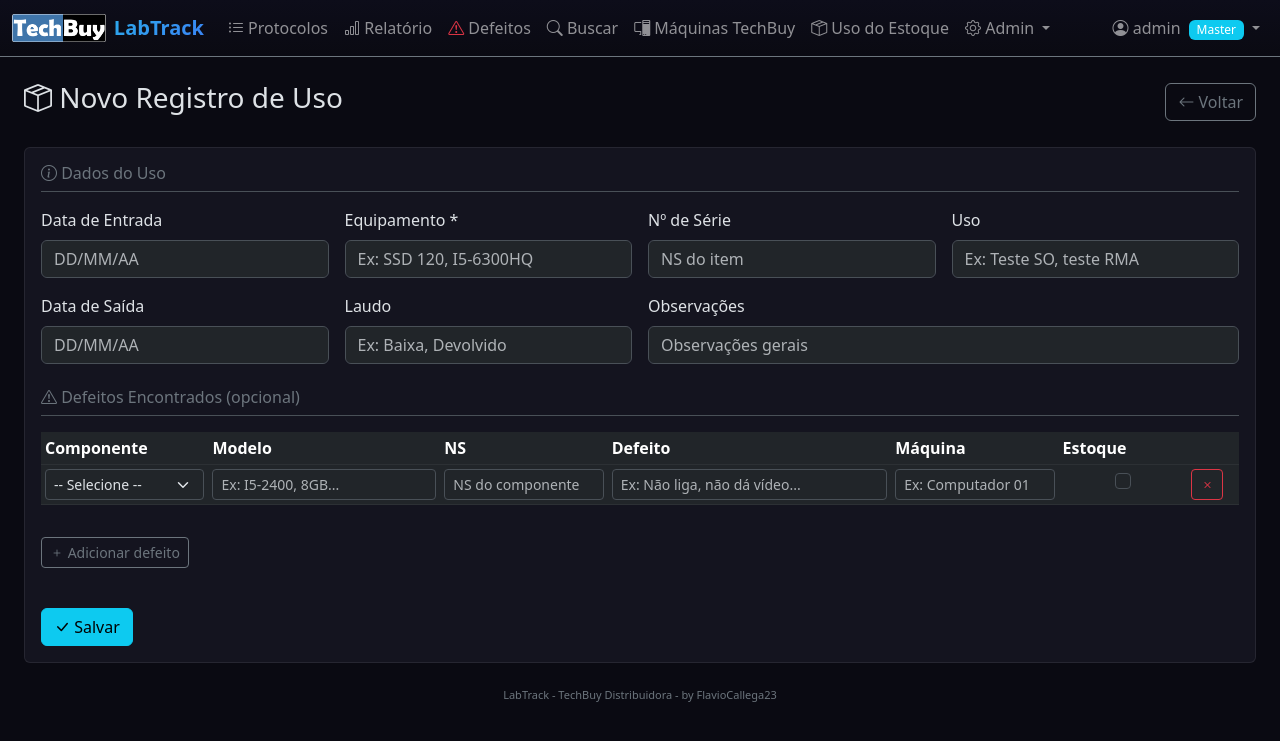
After one commit to DevFlavioCallega23/LabTrack-V-TechBuy, a Flask app: page /estoque/novo in a window 1280 px wide. The commit adds this page. Shown: the top 741 px of the page. Run offline with Flask 3, Linux system fonts and the light colour scheme; a user stored in the database is signed in; some libraries are stand-ins or nearby versions.

Commit message:
feat: backup dinamico, defeitos agrupados por maquina, uso do estoque, busca avancada, relatorio geral, mascaras, machine grouping no teste de mesa

```diff
--- /dev/null
+++ b/app/routes/estoque.py
@@ -0,0 +1,129 @@
+from flask import Blueprint, render_template, redirect, url_for, flash, request
+from flask_login import login_required, current_user
+from app import db
+from app.models import EstoqueUso, Defect
+
+estoque_bp = Blueprint('estoque', __name__, url_prefix='/estoque')
+
+
+def master_required():
+    if not current_user.is_master():
+        flash('Acesso restrito ao Master.', 'danger')
+        return redirect(url_for('main.dashboard'))
+    return None
+
+
+def parse_estoque_defects(request_form):
+    defects = []
+    types = request_form.getlist('defect_type[]')
+    models = request_form.getlist('defect_model[]')
+    serials = request_form.getlist('defect_serial[]')
+    descs = request_form.getlist('defect_desc[]')
+    maquinas = request_form.getlist('defect_maquina[]')
+    vindo_estoque_vals = request_form.getlist('defect_vindo_estoque[]')
+    for i in range(len(types)):
+        if types[i].strip():
+            defects.append(Defect(
+                component_type=types[i].strip(),
+                specification=models[i].strip() if i < len(models) else '',
+                serial_number=serials[i].strip() if i < len(serials) else '',
+                description=descs[i].strip() if i < len(descs) else '',
+                maquina=maquinas[i].strip() if i < len(maquinas) else '',
+                vindo_estoque='1' in vindo_estoque_vals if i < len(vindo_estoque_vals) else False,
+                sort_order=i
+            ))
+    return defects
+
+
+@estoque_bp.route('/')
+@login_required
+def index():
+    bloqueio = master_required()
+    if bloqueio:
+        return bloqueio
+    itens = EstoqueUso.query.order_by(EstoqueUso.id.desc()).all()
+    return render_template('estoque/index.html', itens=itens)
+
+
+@estoque_bp.route('/novo', methods=['GET', 'POST'])
+@login_required
+def novo():
+    bloqueio = master_required()
+    if bloqueio:
+        return bloqueio
+    if request.method == 'POST':
+        equipamento = request.form.get('equipamento', '').strip()
+        if not equipamento:
+            flash('Informe o equipamento.', 'warning')
+            return render_template('estoque/form.html', item=None)
+        item = EstoqueUso(
+            data_entrada=request.form.get('data_entrada', '').strip() or None,
+            equipamento=equipamento,
+            ns=request.form.get('ns', '').strip() or None,
+            uso=request.form.get('uso', '').strip() or None,
+            data_saida=request.form.get('data_saida', '').strip() or None,
+            laudo=request.form.get('laudo', '').strip() or None,
+            obs=request.form.get('obs', '').strip() or None,
+        )
+        db.session.add(item)
+        db.session.flush()
+
+        defects = parse_estoque_defects(request.form)
+        for d in defects:
+            d.estoque_uso_id = item.id
+        db.session.add_all(defects)
+        db.session.commit()
+        flash(f'Registro de uso criado!', 'success')
+        return redirect(url_for('estoque.detail', id=item.id))
+    return render_template('estoque/form.html', item=None)
+
+
+@estoque_bp.route('/<int:id>')
+@login_required
+def detail(id):
+    bloqueio = master_required()
+    if bloqueio:
+        return bloqueio
+    item = EstoqueUso.query.get_or_404(id)
+    return render_template('estoque/detail.html', item=item)
+
+
+@estoque_bp.route('/<int:id>/editar', methods=['GET', 'POST'])
+@login_required
+def editar(id):
+    bloqueio = master_required()
+    if bloqueio:
+        return bloqueio
+    item = EstoqueUso.query.get_or_404(id)
+    if request.method == 'POST':
+        item.equipamento = request.form.get('equipamento', '').strip() or item.equipamento
+        item.data_entrada = request.form.get('data_entrada', '').strip() or None
+        item.ns = request.form.get('ns', '').strip() or None
+        item.uso = request.form.get('uso', '').strip() or None
+        item.data_saida = request.form.get('data_saida', '').strip() or None
+        item.laudo = request.form.get('laudo', '').strip() or None
+        item.obs = request.form.get('obs', '').strip() or None
+
+        Defect.query.filter_by(estoque_uso_id=item.id).delete()
+        defects = parse_estoque_defects(request.form)
+        for d in defects:
+            d.estoque_uso_id = item.id
+        db.session.add_all(defects)
+        db.session.commit()
+        flash('Registro atualizado!', 'success')
+        return redirect(url_for('estoque.detail', id=item.id))
+    return render_template('estoque/form.html', item=item)
+
+
+@estoque_bp.route('/<int:id>/excluir', methods=['POST'])
+@login_required
+def excluir(id):
+    bloqueio = master_required()
+    if bloqueio:
+        return bloqueio
+    item = EstoqueUso.query.get_or_404(id)
+    Defect.query.filter_by(estoque_uso_id=item.id).delete()
+    db.session.delete(item)
+    db.session.commit()
+    flash('Registro excluído.', 'success')
+    return redirect(url_for('estoque.index'))
--- a/app/routes/protocols.py
+++ b/app/routes/protocols.py
@@ -898,6 +898,35 @@ def build_defeitos_agrupados():
                     })
             except (json.JSONDecodeError, TypeError):
                 pass
+
+    from app.models import EstoqueUso
+    estoque_itens = EstoqueUso.query.order_by(EstoqueUso.created_at.desc()).all()
+    for eu in estoque_itens:
+        for d in eu.defeitos:
+            grupos['venda'].append({
+                'fonte': 'estoque',
+                'defect_id': d.id,
+                'component': d.component_type,
+                'model': d.specification or '',
+                'serial': d.serial_number or '',
+                'desc': d.description or '',
+                'responsavel': '',
+                'status': '',
+                'maquina': d.maquina or '',
+                'protocolo': f'Estoque #{eu.id}',
+                'protocolo_id': None,
+                'protocolo_status': '',
+                'cliente': '',
+                'data': eu.created_at,
+                'tipo': 'estoque',
+                'venda_pe': False,
+                'garantia': None,
+                'vindo_estoque': d.vindo_estoque,
+                'equipamento': eu.equipamento or '',
+                'ns_estoque': eu.ns or '',
+                'uso': eu.uso or '',
+                'laudo': eu.laudo or '',
+            })
     return grupos
 
 @protocols_bp.route('/defeitos')
@@ -911,7 +940,8 @@ def defeitos():
         def filtro(item):
             if q:
                 alvo = ' '.join(str(item.get(k, '') or '') for k in (
-                    'component', 'model', 'serial', 'desc', 'protocolo', 'cliente', 'maquina')).lower()
+                    'component', 'model', 'serial', 'desc', 'protocolo', 'cliente', 'maquina',
+                    'equipamento', 'ns_estoque', 'uso', 'laudo')).lower()
                 if q not in alvo:
                     return False
             if f_status and item.get('status', '') != f_status:
--- a/app/templates/base.html
+++ b/app/templates/base.html
@@ -45,6 +45,11 @@
                     <li class="nav-item">
                         <a class="nav-link" href="{{ url_for('maquinas.index') }}">
                             <i class="bi bi-pc-display"></i> Máquinas TechBuy
+                        </a>
+                    </li>
+                    <li class="nav-item">
+                        <a class="nav-link" href="{{ url_for('estoque.index') }}">
+                            <i class="bi bi-box-seam"></i> Uso do Estoque
                         </a>
                     </li>
                     {% endif %}
--- /dev/null
+++ b/app/templates/estoque/form.html
@@ -0,0 +1,137 @@
+{% extends "base.html" %}
+{% block content %}
+{% set COMP_LABELS = {'processador': 'Processador', 'placa_mae': 'Placa-Mãe (Soquete)', 'ram': 'RAM', 'ssd': 'SSD', 'fonte': 'Fonte', 'monitor': 'Monitor', 'outro': 'Outro'} %}
+<div class="d-flex justify-content-between align-items-center mb-4">
+    <h3><i class="bi bi-box-seam"></i> {{ 'Editar' if item else 'Novo' }} Registro de Uso</h3>
+    <a href="{{ url_for('estoque.index') }}" class="btn btn-outline-secondary">
+        <i class="bi bi-arrow-left"></i> Voltar
+    </a>
+</div>
+
+<div class="card">
+    <div class="card-body">
+        <form method="POST" autocomplete="off">
+            <h6 class="text-secondary border-bottom pb-2 mb-3"><i class="bi bi-info-circle"></i> Dados do Uso</h6>
+            <div class="row g-3 mb-4">
+                <div class="col-md-3">
+                    <label class="form-label">Data de Entrada</label>
+                    <input type="text" name="data_entrada" class="form-control date-mask" placeholder="DD/MM/AA" value="{{ item.data_entrada if item else '' }}">
+                </div>
+                <div class="col-md-3">
+                    <label class="form-label">Equipamento *</label>
+                    <input type="text" name="equipamento" class="form-control" placeholder="Ex: SSD 120, I5-6300HQ" value="{{ item.equipamento if item else '' }}" required>
+                </div>
+                <div class="col-md-3">
+                    <label class="form-label">Nº de Série</label>
+                    <input type="text" name="ns" class="form-control" placeholder="NS do item" value="{{ item.ns if item else '' }}">
+                </div>
+                <div class="col-md-3">
+                    <label class="form-label">Uso</label>
+                    <input type="text" name="uso" class="form-control" placeholder="Ex: Teste SO, teste RMA" value="{{ item.uso if item else '' }}">
+                </div>
+                <div class="col-md-3">
+                    <label class="form-label">Data de Saída</label>
+                    <input type="text" name="data_saida" class="form-control date-mask" placeholder="DD/MM/AA" value="{{ item.data_saida if item else '' }}">
+                </div>
+                <div class="col-md-3">
+                    <label class="form-label">Laudo</label>
+                    <input type="text" name="laudo" class="form-control" placeholder="Ex: Baixa, Devolvido" value="{{ item.laudo if item else '' }}">
+                </div>
+                <div class="col-md-6">
+                    <label class="form-label">Observações</label>
+                    <input type="text" name="obs" class="form-control" placeholder="Observações gerais" value="{{ item.obs if item else '' }}">
+                </div>
+            </div>
+
+            <h6 class="text-secondary border-bottom pb-2 mb-3"><i class="bi bi-exclamation-triangle"></i> Defeitos Encontrados (opcional)</h6>
+            <div class="table-responsive mb-3">
+                <table class="table table-dark table-sm" id="defectTable">
+                    <thead>
+                        <tr>
+                            <th style="width:13%">Componente</th>
+                            <th style="width:18%">Modelo</th>
+                            <th style="width:13%">NS</th>
+                            <th style="width:22%">Defeito</th>
+                            <th style="width:13%">Máquina</th>
+                            <th style="width:10%">Estoque</th>
+                            <th style="width:4%"></th>
+                        </tr>
+                    </thead>
+                    <tbody>
+                        {% if item and item.defeitos %}
+                            {% for d in item.defeitos %}
+                            <tr class="defect-row">
+                                <td>
+                                    <select name="defect_type[]" class="form-select form-select-sm">
+                                        <option value="">-- Selecione --</option>
+                                        {% for k, v in COMP_LABELS.items() %}
+                                        <option value="{{ k }}" {{ 'selected' if d.component_type == k }}>{{ v }}</option>
+                                        {% endfor %}
+                                        <option value="outro" {{ 'selected' if d.component_type == 'outro' }}>Outro</option>
+                                    </select>
+                                </td>
+                                <td><input type="text" name="defect_model[]" class="form-control form-control-sm" value="{{ d.specification or '' }}" placeholder="Ex: I5-2400, 8GB..."></td>
+                                <td><input type="text" name="defect_serial[]" class="form-control form-control-sm" value="{{ d.serial_number or '' }}" placeholder="NS do componente"></td>
+                                <td><input type="text" name="defect_desc[]" class="form-control form-control-sm" value="{{ d.description or '' }}" placeholder="Ex: Não liga, não dá vídeo..."></td>
+                                <td><input type="text" name="defect_maquina[]" class="form-control form-control-sm" value="{{ d.maquina or '' }}" placeholder="Ex: Computador 01"></td>
+                                <td class="text-center"><input type="checkbox" name="defect_vindo_estoque[]" value="1" class="form-check-input" {{ 'checked' if d.vindo_estoque }}></td>
+                                <td><button type="button" class="btn btn-sm btn-outline-danger" onclick="this.closest('tr').remove()"><i class="bi bi-x"></i></button></td>
+                            </tr>
+                            {% endfor %}
+                        {% else %}
+                            <tr class="defect-row">
+                                <td>
+                                    <select name="defect_type[]" class="form-select form-select-sm">
+                                        <option value="">-- Selecione --</option>
+                                        {% for k, v in COMP_LABELS.items() %}
+                                        <option value="{{ k }}">{{ v }}</option>
+                                        {% endfor %}
+                                        <option value="outro">Outro</option>
+                                    </select>
+                                </td>
+                                <td><input type="text" name="defect_model[]" class="form-control form-control-sm" placeholder="Ex: I5-2400, 8GB..."></td>
+                                <td><input type="text" name="defect_serial[]" class="form-control form-control-sm" placeholder="NS do componente"></td>
+                                <td><input type="text" name="defect_desc[]" class="form-control form-control-sm" placeholder="Ex: Não liga, não dá vídeo..."></td>
+                                <td><input type="text" name="defect_maquina[]" class="form-control form-control-sm" placeholder="Ex: Computador 01"></td>
+                                <td class="text-center"><input type="checkbox" name="defect_vindo_estoque[]" value="1" class="form-check-input"></td>
+                                <td><button type="button" class="btn btn-sm btn-outline-danger" onclick="this.closest('tr').remove()"><i class="bi bi-x"></i></button></td>
+                            </tr>
+                        {% endif %}
+                    </tbody>
+                </table>
+            </div>
+            <button type="button" class="btn btn-sm btn-outline-secondary mb-3" onclick="addDefectRow()">
+                <i class="bi bi-plus"></i> Adicionar defeito
+            </button>
+
+            <div class="mt-4">
+                <button type="submit" class="btn btn-info">
+                    <i class="bi bi-check-lg"></i> {{ 'Atualizar' if item else 'Salvar' }}
+                </button>
+            </div>
+        </form>
+    </div>
+</div>
+
+<script>
+function addDefectRow() {
+    var tbody = document.querySelector('#defectTable tbody');
+    var opts = '<option value="">-- Selecione --</option>' +
+        {% for k, v in COMP_LABELS.items() %}
+        '<option value="{{ k }}">{{ v }}</option>' +
+        {% endfor %}
+        '<option value="outro">Outro</option>';
+    var tr = document.createElement('tr');
+    tr.className = 'defect-row';
+    tr.innerHTML =
+        '<td><select name="defect_type[]" class="form-select form-select-sm">' + opts + '</select></td>' +
+        '<td><input type="text" name="defect_model[]" class="form-control form-control-sm" placeholder="Ex: I5-2400, 8GB..."></td>' +
+        '<td><input type="text" name="defect_serial[]" class="form-control form-control-sm" placeholder="NS do componente"></td>' +
+        '<td><input type="text" name="defect_desc[]" class="form-control form-control-sm" placeholder="Ex: Não liga, não dá vídeo..."></td>' +
+        '<td><input type="text" name="defect_maquina[]" class="form-control form-control-sm" placeholder="Ex: Computador 01"></td>' +
+        '<td class="text-center"><input type="checkbox" name="defect_vindo_estoque[]" value="1" class="form-check-input"></td>' +
+        '<td><button type="button" class="btn btn-sm btn-outline-danger" onclick="this.closest(\'tr\').remove()"><i class="bi bi-x"></i></button></td>';
+    tbody.appendChild(tr);
+}
+</script>
+{% endblock %}
```
Also changed, not shown: app/__init__.py (+21 -0 lines), app/models.py (+21 -1 lines), app/templates/admin/backup.html (+51 -4 lines), app/templates/defeitos.html (+13 -2 lines), app/templates/estoque/detail.html (added, +112 -0 lines), app/templates/estoque/index.html (added, +59 -0 lines), app/templates/protocols/create.html (+12 -1 lines), app/templates/protocols/detail.html (+13 -0 lines), app/templates/protocols/pdf.html (+23 -0 lines), tests/test_backup_admin.py (+1 -0 lines).
